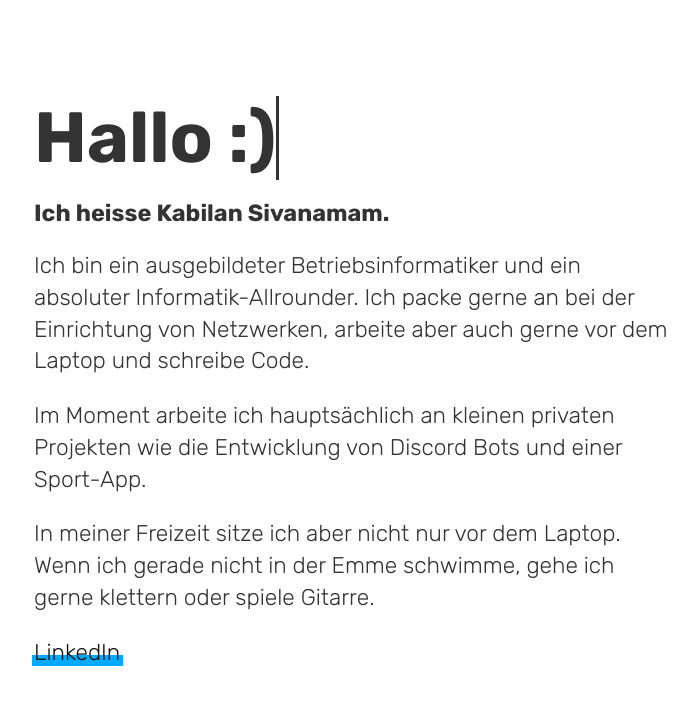
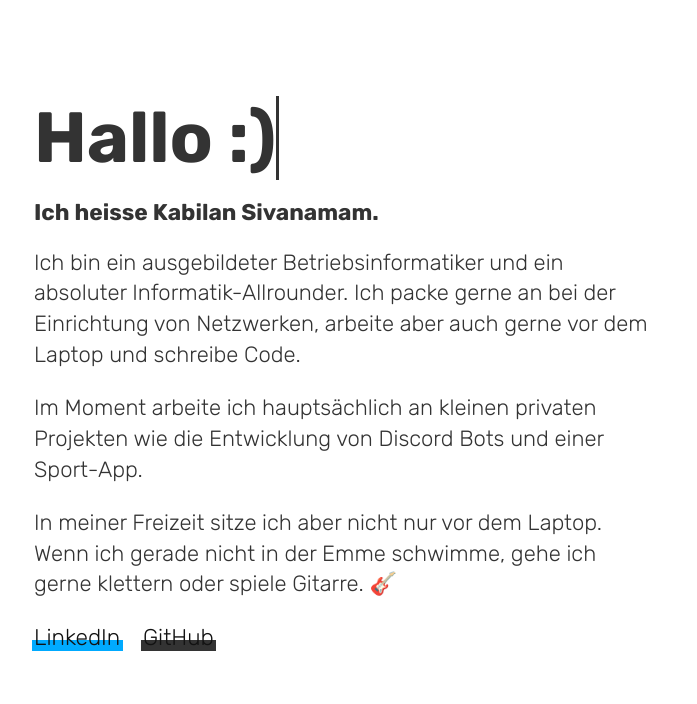
Before and after one commit to ksivanamam/ksivanamam.github.io, a Vue app in the folder portfolio/: page / in a window 1280 px wide. Shown: the top 704 px of the page, without its empty margins (102-799 px from the left). Built offline with nearby package versions, Linux system fonts and the light colour scheme.

Commit message:
Added Github to social media links

```diff
--- a/portfolio/index.html
+++ b/portfolio/index.html
@@ -26,30 +26,31 @@
 		}
 
 		h2 {
-			font-size: 1.65em;
+			font-size: 1.6em;
 			font-weight: 600;
 			margin-bottom: 0;
 		}
 
 		p {
-			font-size: 1.6em;
+			font-size: 1.55em;
 			font-weight: 300;
 			line-height: 1.4;
 			max-width: 28em;
 		}
 
-		a {
+		#linkedIn {
 			font-size: 1.6em;
 			font-weight: 300;
 			line-height: 1.4;
 			max-width: 28em;
 			text-decoration: none;
-			color: #121314;
+			color: #121212;
 			position: relative;
 			cursor: pointer;
+			margin: 0 1em 0 0;
 		}
 
-		a:after {
+		#linkedIn:after {
 			content: '';
 			position: absolute;
 			z-index: -1;
@@ -58,10 +59,47 @@
 			right: -0.1em;
 			bottom: 0;
 			transition: top 200ms cubic-bezier(0, 0.8, 0.13, 1);
-			background-color: #00AAFF ;
+			background-color: #00AAFF;
 		}
 
-		a:hover:after {
+		#linkedIn:hover {
+			color: #fff;
+		}
+
+		#linkedIn:hover:after {
+			top: 0%;
+		}
+
+		#gitHub {
+			font-size: 1.6em;
+			font-weight: 300;
+			line-height: 1.4;
+			max-width: 28em;
+			text-decoration: none;
+			color: #121212;
+			position: relative;
+			cursor: pointer;
+			margin: 0 1em 0 0;
+		}
+
+		#gitHub:after {
+			content: '';
+			position: absolute;
+			z-index: -1;
+			top: 60%;
+			left: -0.1em;
+			right: -0.1em;
+			bottom: 0;
+			transition: top 200ms cubic-bezier(0, 0.8, 0.13, 1);
+			background-color: #333;
+			color: #fff;
+		}
+
+		#gitHub:hover {
+			color: #fff;
+		}
+
+		#gitHub:hover:after {
 			top: 0%;
 		}
 	</style>
--- a/portfolio/src/components/Content.vue
+++ b/portfolio/src/components/Content.vue
@@ -9,7 +9,9 @@
 		<p v-for="p in german.paragraphs" :key="p.id">
 			{{  p.text }}
 		</p>
-		<a href="https://www.linkedin.com/in/kabilan-sivanamam-3607b5172/" target="_blank">LinkedIn</a>
+		<a v-for="l in german.links" :key="l.id" :href="l.page" target="_blank" :id="l.style">
+			{{ l.text }}
+		</a>
 	</div>
 </template>
 
@@ -27,10 +29,21 @@
 			text: 'Ich bin ein ausgebildeter Betriebsinformatiker und ein absoluter Informatik-Allrounder. Ich packe gerne an bei der Einrichtung von Netzwerken, arbeite aber auch gerne vor dem Laptop und schreibe Code.'
 		}, {
 			id: 2,
-			text: 'Im Moment arbeite ich hauptsächlich an kleinen privaten Projekten wie die Entwicklung von Discord Bots und einer Sport-App.'
+			text: `Im Moment arbeite ich hauptsächlich an kleinen privaten Projekten wie die Entwicklung von Discord Bots und einer Sport-App.`
 		}, {
 			id: 3,
-			text: 'In meiner Freizeit sitze ich aber nicht nur vor dem Laptop. Wenn ich gerade nicht in der Emme schwimme, gehe ich gerne klettern oder spiele Gitarre.'
+			text: 'In meiner Freizeit sitze ich aber nicht nur vor dem Laptop. Wenn ich gerade nicht in der Emme schwimme, gehe ich gerne klettern oder spiele Gitarre. 🎸'
+		}],
+		links: [{
+			id: 1,
+			text: 'LinkedIn',
+			page: 'https://www.linkedin.com/in/kabilan-sivanamam-3607b5172/',
+			style: 'linkedIn'
+		}, {
+			id: 2,
+			text: 'GitHub',
+			page: 'https://github.com/ksivanamam',
+			style: 'gitHub'
 		}]
 	})
 </script>
```
